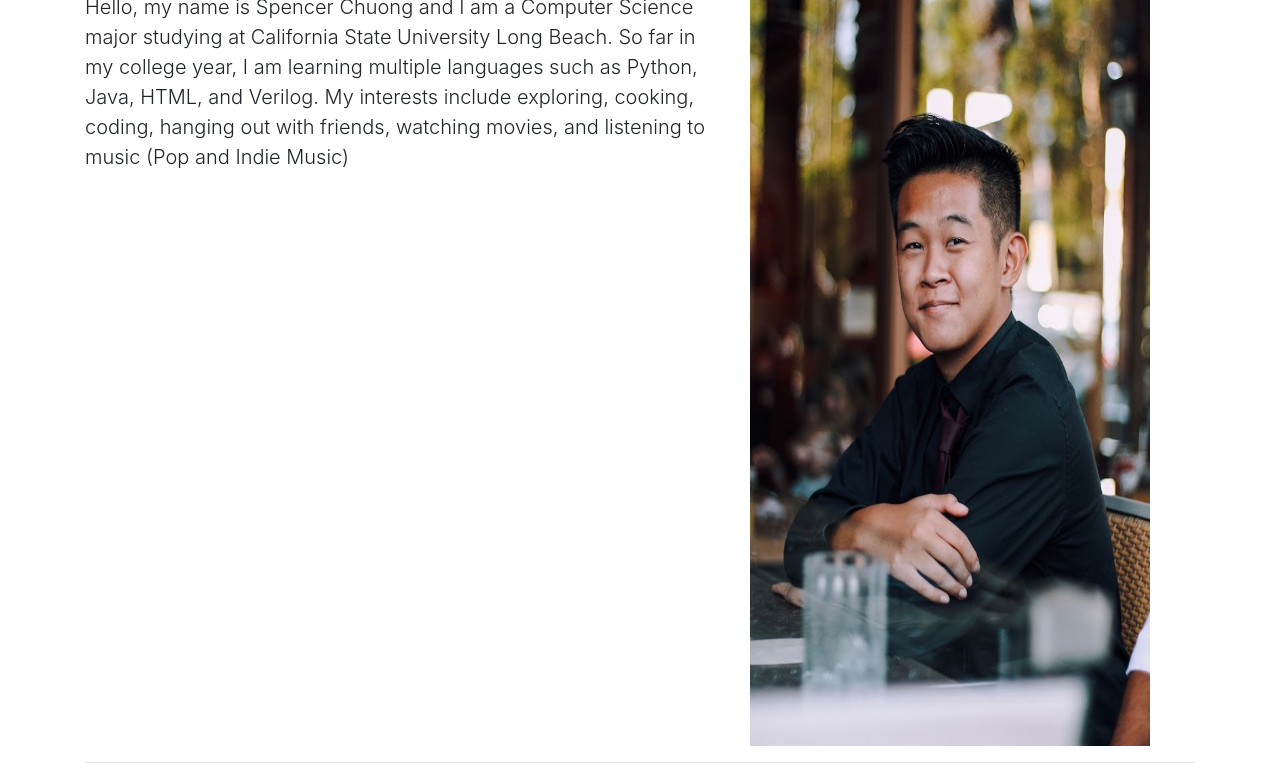
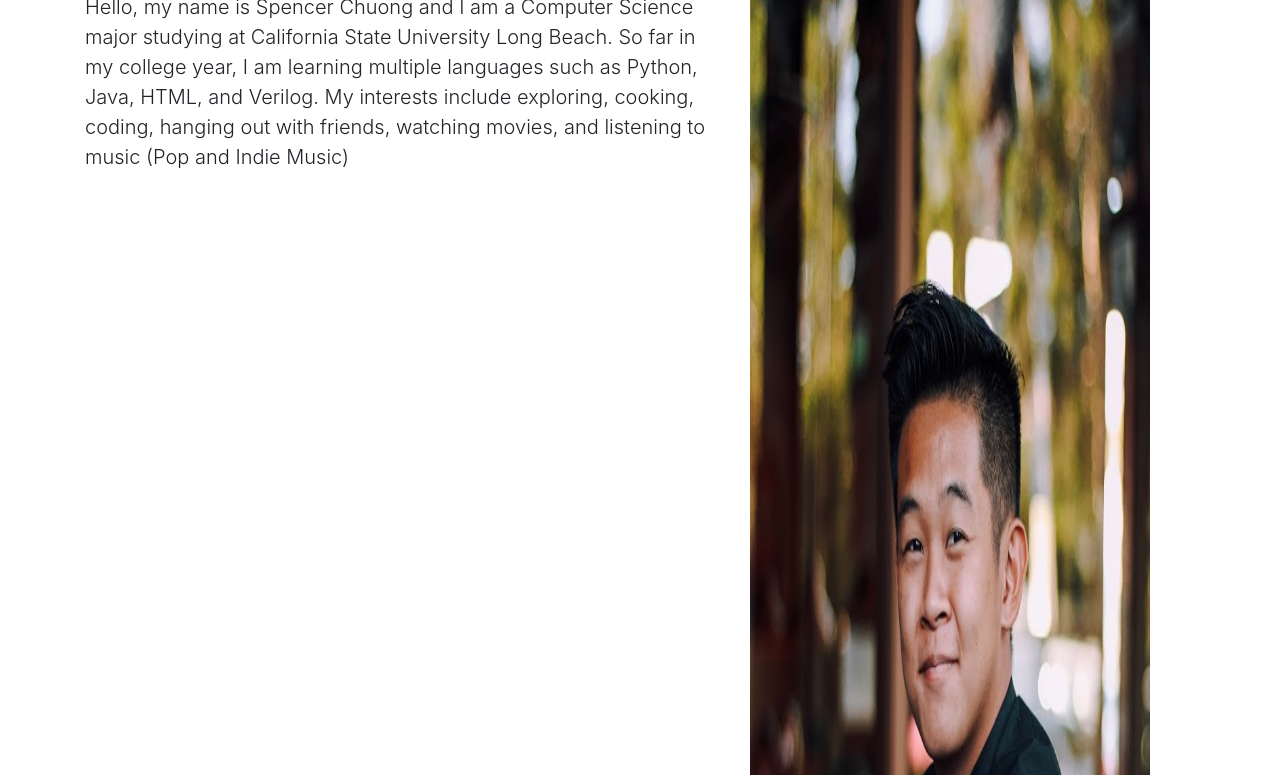
Before and after one commit to skchuong100/Bootstrap_Assignment, a plain HTML site: page index.html in a window 1280 px wide. Shown: the part 353-1128 px from the top of the page. Drawn offline with nearby package versions, Linux system fonts and the light colour scheme.

Commit message:
Update index.html

```diff
--- a/index.html
+++ b/index.html
@@ -32,7 +32,7 @@
         <p class="lead">Hello, my name is Spencer Chuong and I am a Computer Science major studying at California State University Long Beach. So far in my college year, I am learning multiple languages such as Python, Java, HTML, and Verilog. My interests include exploring, cooking, coding, hanging out with friends, watching movies, and listening to music (Pop and Indie Music)</p>
       </div>
       <div class="col-md-5">
-        <img src="Chuong.jpg" alt="Spencer Chuong" width="400" height="800">
+        <img src="Chuong.jpg" alt="Spencer Chuong" width="400" height="1600">
 
       </div>
     </div>
```
